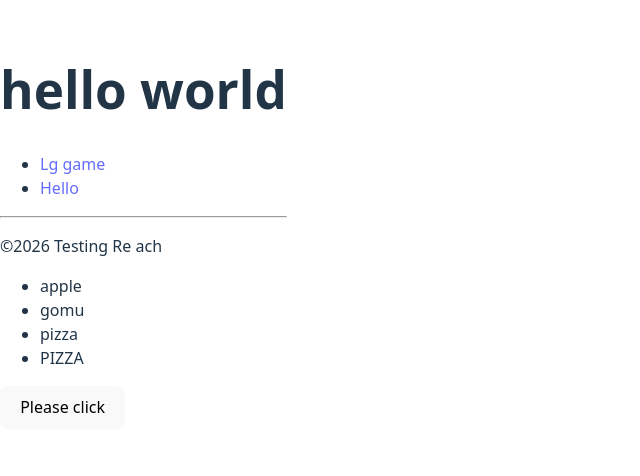
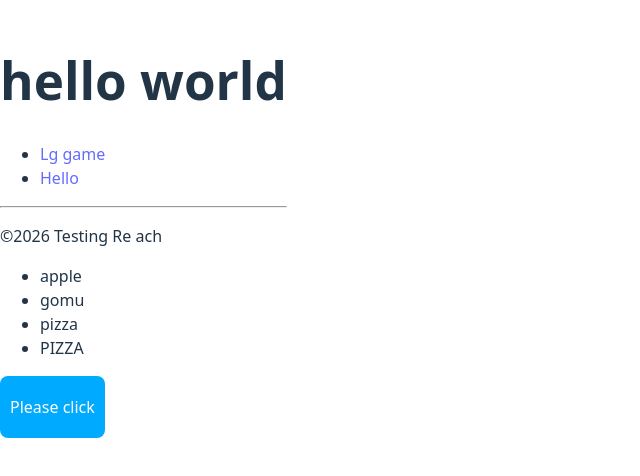
Before and after one commit to fizz168/react, a React (Vite) app in the folder react/: page / in a window 1280 px wide. Shown: the part 172-648 px from the top of the page, without its empty margins (0-640 px from the left). Built offline with nearby package versions, Linux system fonts and the light colour scheme.

Commit message:
feat: button in js

```diff
--- a/react/src/Button.jsx
+++ b/react/src/Button.jsx
@@ -1,6 +1,15 @@
 function Button(){
+    const style = {
+       backgroundColor: "hsl(200, 100%, 50%)",
+       color:"white",
+       padding:"20px 10px",
+       boarderRadius: "5px",
+       border: "none",
+       cursor: "progress",
+
+    }
     return(
-    <button className="Button">Please click</button>
+    <button style={style}>Please click</button>
     );
 
 }
```
Also changed, not shown: react/src/index.css (+9 -0 lines).
